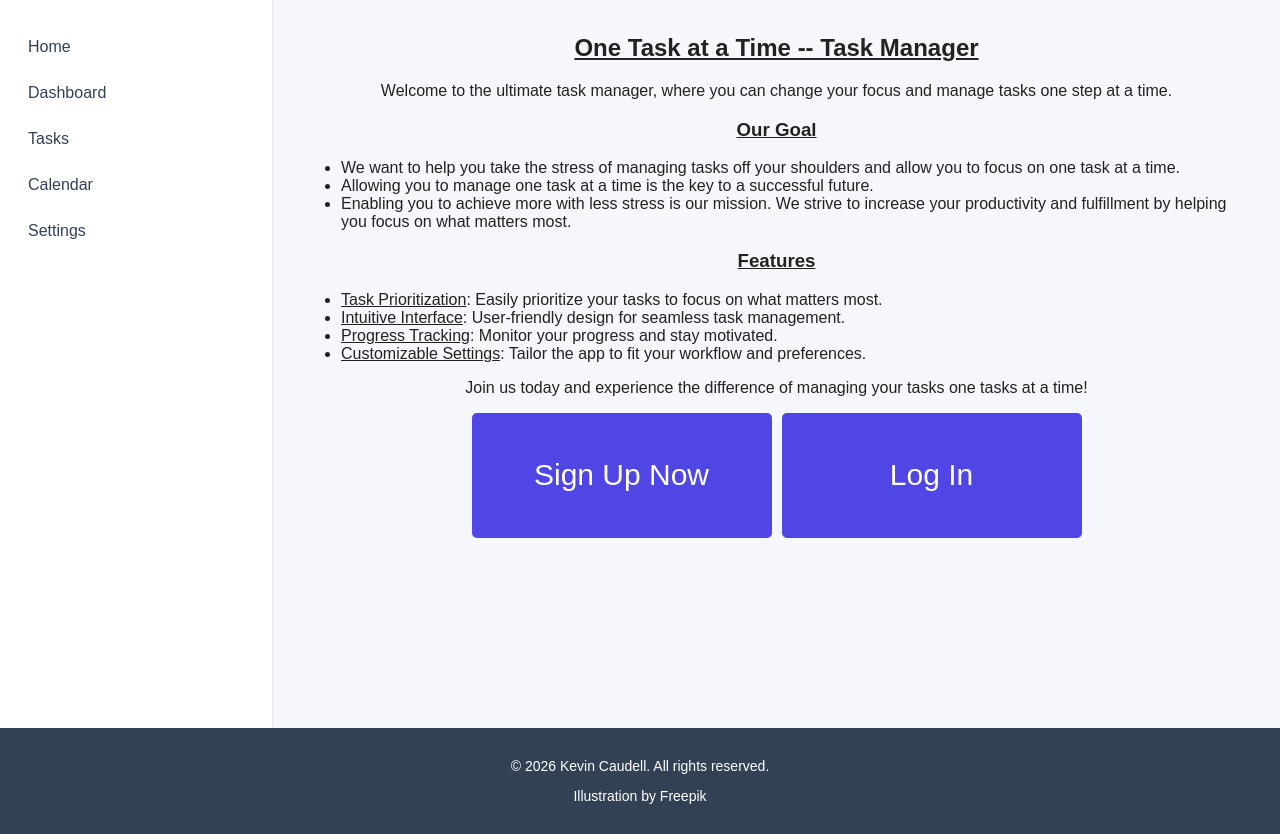
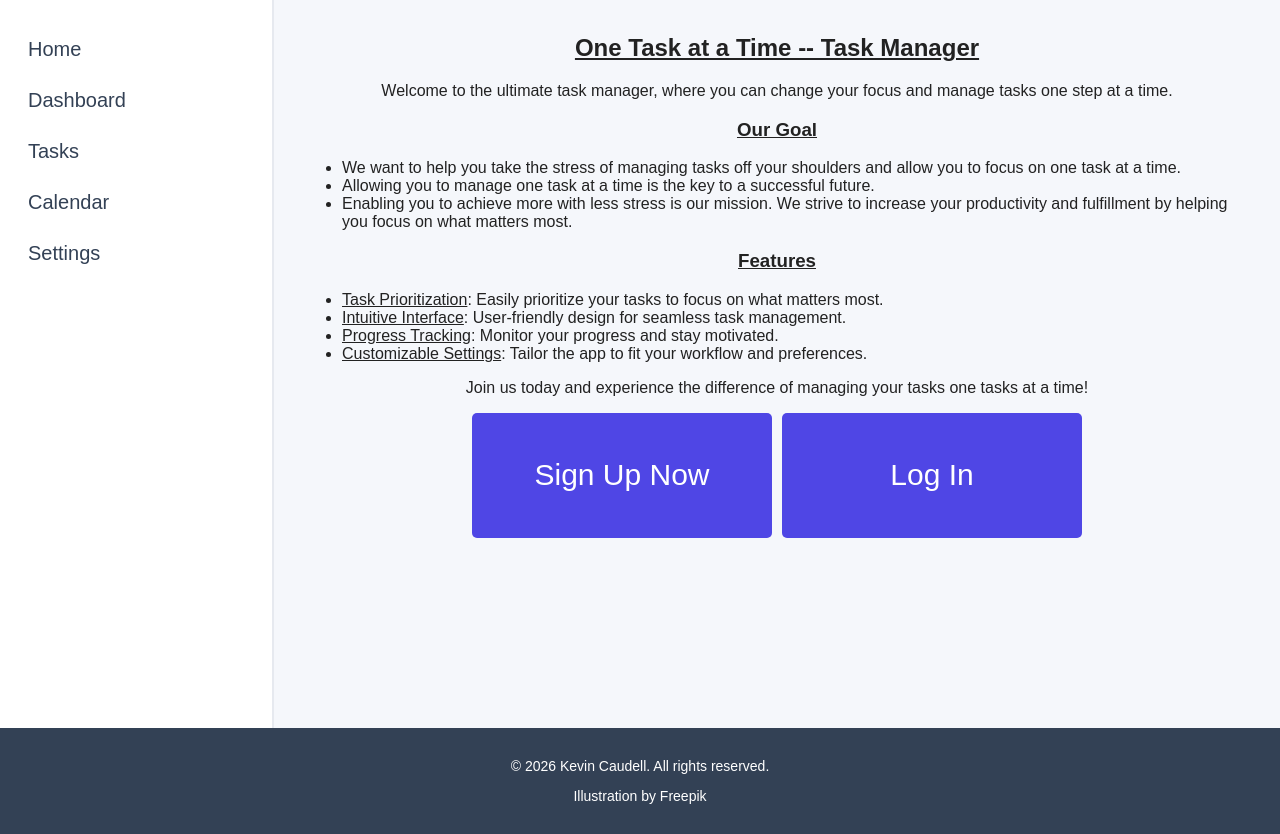
Before and after one commit to KevinCaudell/Task-Manager, a Flask app: page / in a window 1280 px wide. Shown: the part 75-909 px from the top of the page. Run offline with Flask 3, Linux system fonts and the light colour scheme.

Commit message:
Update sidebar border width and enhance navigation link styles

```diff
--- a/static/css/style.css
+++ b/static/css/style.css
@@ -65,7 +65,7 @@ body {
 .sidebar {
 	width: 240px;
 	background: #ffffff;
-	border-right: 1px solid #e6e9ef;
+	border-right: 2px solid #e6e9ef;
 	display: flex;
 	flex-direction: column;
 	justify-content: space-between;
@@ -86,9 +86,11 @@ body {
 	padding: 10px 12px;
 	display: block;
 	border-radius: 6px;
+	font-size: 20px;
 }
 .nav-menu a:hover {
 	background: #f1f5f9;
+	text-decoration: underline;
 }
 
 
```
